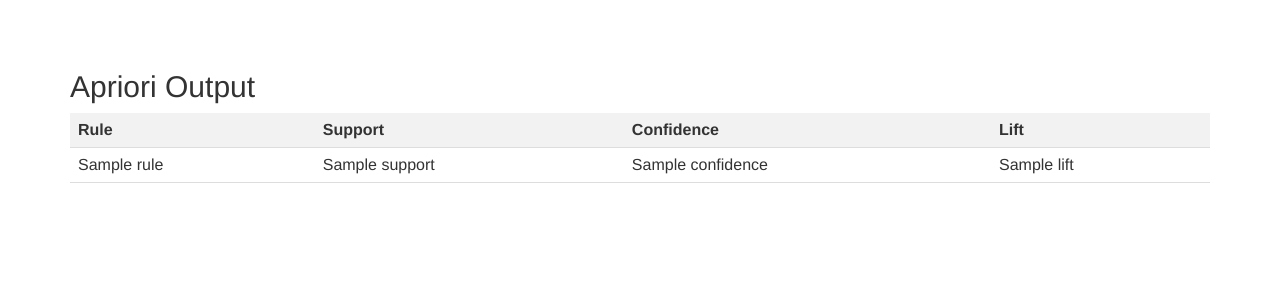
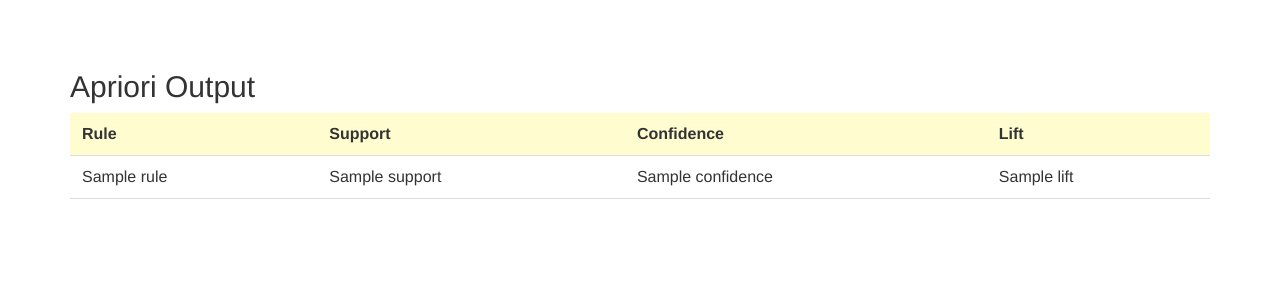
Before and after one commit to AmoghGupta04/Apriori_Project, a Flask app: template Project/templates/output.html in a window 1280 px wide. Shown: the top 300 px of the page. Run offline with Flask 3, Linux system fonts and the light colour scheme; the template is opened without the code that fills it: most values are stand-ins (such as "Sample title", 1, 10 or a date in 2020); some libraries are stand-ins or nearby versions.

Commit message:
Update output.html

```diff
--- a/Project/templates/output.html
+++ b/Project/templates/output.html
@@ -13,13 +13,13 @@
             }
 
       th, td {
-          padding: 8px;
+          padding: 12px;
           text-align: left;
           border-bottom: 1px solid #ddd;
             }
 
       th {
-         background-color: #f2f2f2;
+         background-color: #fffdd0;
          }
 </style>
 </head>
@@ -48,14 +48,16 @@
       <th>Lift</th>
     </tr>
   </thead>
-  <tbody>
+ <tbody>
     {% for row in table_data %}
+    {% if loop.index <= 10 %}
     <tr>
       <td>{{ row.rule }}</td>
       <td>{{ row.support }}</td>
       <td>{{ row.confidence }}</td>
       <td>{{ row.lift }}</td>
     </tr>
+    {% endif %}
     {% endfor %}
   </tbody>
 </table>
```
